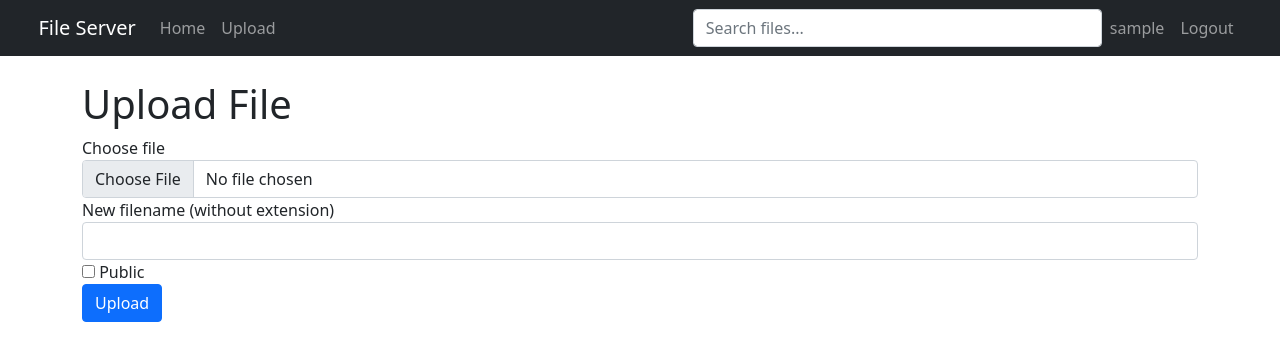
After one commit to mehediemon/Ftp_web_server_flask, a Flask app: page /upload_file in a window 1280 px wide. The commit adds this page. Shown: the top 361 px of the page. Run offline with Flask 3, Linux system fonts and the light colour scheme; the visitor is signed in with stand-in values (Sample User, id 1); some libraries are stand-ins or nearby versions.

Commit message:
navbar added

```diff
--- a/app.py
+++ b/app.py
@@ -1,4 +1,4 @@
-from flask import Flask, render_template, request, redirect, url_for, send_from_directory, flash
+from flask import Flask, redirect, render_template, request, jsonify, send_from_directory, flash, url_for
 from werkzeug.utils import secure_filename
 import bcrypt
 from flask_sqlalchemy import SQLAlchemy
@@ -6,6 +6,8 @@ from flask_login import LoginManager, login_user, login_required, logout_user, c
 import os
 from models import db, User, File
 from config import Config
+from werkzeug.utils import secure_filename
+from werkzeug.security import generate_password_hash
 
 app = Flask(__name__)
 app.config.from_object(Config)
@@ -25,16 +27,16 @@ app.config['UPLOAD_FOLDER'] = UPLOAD_FOLDER
 if not os.path.exists(UPLOAD_FOLDER):
     os.makedirs(UPLOAD_FOLDER)
 
-ALLOWED_EXTENSIONS = {'txt', 'pdf', 'png', 'jpg', 'jpeg', 'gif', 'mp4', 'mp3'}
+ALLOWED_EXTENSIONS = {'txt', 'pdf', 'png', 'jpg', 'jpeg', 'gif', 'mp4', 'mp3', 'docx', 'xlsx'}
 
-def allowed_file(filename):
-    return '.' in filename and filename.rsplit('.', 1)[1].lower() in ALLOWED_EXTENSIONS
+
 
 def create_tables():
     with app.app_context():
         db.create_all()
 
 create_tables()  # Call this function to create tables
+
 
 @app.route('/register', methods=['GET', 'POST'])
 def register():
@@ -65,6 +67,31 @@ def login():
             flash('Login failed. Check your username and password.')
     return render_template('login.html')
 
+
+@app.route('/edit_profile', methods=['GET', 'POST'])
+@login_required
+def edit_profile():
+    if request.method == 'POST':
+        new_password = request.form.get('new_password')
+        confirm_password = request.form.get('confirm_password')
+
+        if new_password != confirm_password:
+            flash('Passwords do not match', 'danger')
+            return redirect(url_for('edit_profile'))
+
+        # Hash the new password
+        hashed_password = bcrypt.hashpw(new_password.encode('utf-8'), bcrypt.gensalt()).decode('utf-8')
+
+        # Update the user's password in the database
+        current_user.password = hashed_password
+        db.session.commit()
+
+        flash('Password updated successfully', 'success')
+        return redirect(url_for('index'))
+
+    return render_template('edit_profile.html')
+
+
 @app.route('/logout')
 @login_required
 def logout():
@@ -74,60 +101,74 @@ def logout():
 @app.route('/')
 @login_required
 def index():
+    return render_template('index.html')
+
+@app.route('/file_list')
+@login_required
+def file_list():
     search_query = request.args.get('search', '')
     show_public = request.args.get('public', 'off') == 'on'
     show_private = request.args.get('private', 'off') == 'on'
 
+    # Base query
     query = File.query
 
     if search_query:
         query = query.filter(File.filename.ilike(f'%{search_query}%'))
 
     if show_public and not show_private:
-        query = query.filter_by(public=True)
+        # Show all public files
+        query = query.filter(File.public == True)
     elif show_private and not show_public:
-        query = query.filter_by(user_id=current_user.id)
+        # Show only the current user's private files
+        query = query.filter(File.user_id == current_user.id)
+    elif show_public and show_private:
+        # Show all public files and current user's private files
+        query = query.filter(
+            (File.public == True) |
+            (File.user_id == current_user.id)
+        )
 
     files = query.all()
 
-    return render_template('index.html', files=files, show_public=show_public, show_private=show_private)
+    file_list_html = render_template('file_list.html', files=files)
+    return jsonify({'file_list': file_list_html})
 
-@app.route('/upload', methods=['GET', 'POST'])
+
+def allowed_file(filename):
+    return '.' in filename and filename.rsplit('.', 1)[1].lower() in ALLOWED_EXTENSIONS
+
+@app.route('/upload_file', methods=['GET', 'POST'])
 @login_required
 def upload_file():
     if request.method == 'POST':
-        if 'file' not in request.files:
-            flash('No file part')
-            return redirect(request.url)
         file = request.files['file']
-        if file.filename == '':
-            flash('No selected file')
-            return redirect(request.url)
+        new_filename = request.form.get('filename', '')
+
         if file and allowed_file(file.filename):
-            # Get new filename and public/private option from the form
-            new_filename = request.form['filename']
-            public = 'public' in request.form
+            original_filename = secure_filename(file.filename)
+            extension = original_filename.rsplit('.', 1)[1].lower()  # Extract file extension
 
-            # Save the file
-            filepath = os.path.join(app.config['UPLOAD_FOLDER'], secure_filename(new_filename))
-            file.save(filepath)
+            # Construct new filename with original extension
+            new_filename_with_extension = f"{new_filename}.{extension}"
+            file_path = os.path.join(UPLOAD_FOLDER, new_filename_with_extension)
 
-            # Get file size
-            file_size = os.path.getsize(filepath)
+            file.save(file_path)
 
-            # Create a new File entry in the database
-            new_file = File(
-                filename=new_filename,
-                filepath=filepath,
+            # Save file info to the database
+            file_record = File(
+                filename=new_filename_with_extension,
+                filepath=file_path,  # Set the filepath
                 user_id=current_user.id,
-                public=public,
-                size=file_size
+                public='public' in request.form,
+                size=os.path.getsize(file_path)  # Get the file size
             )
-            db.session.add(new_file)
+            db.session.add(file_record)
             db.session.commit()
 
-            flash('File successfully uploaded')
+            flash('File uploaded successfully', 'success')
             return redirect(url_for('index'))
+
     return render_template('upload.html')
 
 @app.route('/download/<int:file_id>')
--- /dev/null
+++ b/templates/base.html
@@ -0,0 +1,90 @@
+<!DOCTYPE html>
+<html lang="en">
+<head>
+    <meta charset="UTF-8">
+    <meta name="viewport" content="width=device-width, initial-scale=1.0">
+    <title>{% block title %}My File Server{% endblock %}</title>
+    <link rel="stylesheet" href="{{ url_for('static', filename='css/bootstrap.min.css') }}">
+    <style>
+        .navbar {
+            align-items: center;
+        }
+        .navbar-search {
+            flex: 1;
+            max-width: 600px; /* Adjust max-width as needed */
+        }
+        .navbar-search .form-control {
+            width: 100%;
+        }
+        .navbar-nav-right {
+            margin-left: auto;
+        }
+        .navbar-nav-center {
+            display: flex;
+            justify-content: center;
+            flex: 1;
+        }
+    </style>
+</head>
+<body>
+    <!-- Navigation bar -->
+    <nav class="navbar navbar-expand-lg navbar-dark bg-dark" style="padding-left: 3%; padding-right: 3%;">
+
+        <div class="collapse navbar-collapse d-flex">
+            <a class="navbar-brand" href="{{ url_for('index') }}">File Server</a>
+            <!-- Navbar items (left side) -->
+            <ul class="navbar-nav">
+                {% if current_user.is_authenticated %}
+
+                <li class="nav-item">
+                    <a class="nav-link" href="{{ url_for('index') }}">Home</a>
+                </li>
+                <li class="nav-item">
+                    <a class="nav-link" href="{{ url_for('upload_file') }}">Upload</a>
+                </li>
+
+                {% endif %}
+            </ul>
+
+            <!-- Centered search bar -->
+
+
+            <!-- User info and logout (right side) -->
+
+        </div>
+        <div class="navbar-search navbar-nav-center">
+            <input type="text" id="searchBar" class="form-control" placeholder="Search files..." value="{{ request.args.get('search', '') }}">
+        </div>
+        <div>
+            {% if current_user.is_authenticated %}
+            <ul class="navbar-nav navbar-nav-right">
+                <li class="nav-item">
+                    <a class="nav-link" href="{{ url_for('edit_profile') }}">{{ current_user.username }}</a>
+                </li>
+                <li class="nav-item">
+                    <a class="nav-link" href="{{ url_for('logout') }}">Logout</a>
+                </li>
+            </ul>
+            {% endif %}
+        </div>
+
+    </nav>
+
+    <!-- Main content -->
+    <div class="container mt-4">
+        {% block content %}
+        {% endblock %}
+    </div>
+
+    <script>
+        document.getElementById('searchBar').addEventListener('input', function() {
+            let searchQuery = this.value;
+            fetch(`/file_list?search=${encodeURIComponent(searchQuery)}`)
+                .then(response => response.json())
+                .then(data => {
+                    document.getElementById('fileList').innerHTML = data.file_list;
+                });
+        });
+    </script>
+</body>
+</html>
--- a/templates/login.html
+++ b/templates/login.html
@@ -8,7 +8,7 @@
 </head>
 <body>
     <div class="container mt-5">
-        <h1 class="mb-4">Login</h1>
+        <h2>Login</h2>
         <form action="{{ url_for('login') }}" method="post">
             <div class="form-group">
                 <label for="username">Username</label>
@@ -19,8 +19,8 @@
                 <input type="password" class="form-control" id="password" name="password" required>
             </div>
             <button type="submit" class="btn btn-primary">Login</button>
-            <a href="{{ url_for('register') }}" class="btn btn-link">Register</a>
         </form>
+        <a href="{{ url_for('register') }}">Register</a>
     </div>
 </body>
 </html>
--- a/templates/register.html
+++ b/templates/register.html
@@ -8,7 +8,7 @@
 </head>
 <body>
     <div class="container mt-5">
-        <h1 class="mb-4">Register</h1>
+        <h2>Register</h2>
         <form action="{{ url_for('register') }}" method="post">
             <div class="form-group">
                 <label for="username">Username</label>
@@ -19,8 +19,8 @@
                 <input type="password" class="form-control" id="password" name="password" required>
             </div>
             <button type="submit" class="btn btn-primary">Register</button>
-            <a href="{{ url_for('login') }}" class="btn btn-link">Back to Login</a>
         </form>
+        <a href="{{ url_for('login') }}">Login</a>
     </div>
 </body>
 </html>
--- a/templates/upload.html
+++ b/templates/upload.html
@@ -1,77 +1,23 @@
-<!DOCTYPE html>
-<html lang="en">
-<head>
-    <meta charset="UTF-8">
-    <meta name="viewport" content="width=device-width, initial-scale=1.0">
-    <title>Upload File</title>
-    <link rel="stylesheet" href="{{ url_for('static', filename='css/bootstrap.min.css') }}">
-    <style>
-        .progress {
-            height: 20px;
-        }
-    </style>
-</head>
-<body>
-    <div class="container mt-5">
-        <h1 class="mb-4">Upload a File</h1>
-        <form id="uploadForm" action="{{ url_for('upload_file') }}" method="post" enctype="multipart/form-data">
-            <div class="form-group">
-                <label for="file">Choose File</label>
-                <input type="file" class="form-control-file" name="file" id="file" required>
-            </div>
-            <div class="form-group">
-                <label for="filename">New Filename</label>
-                <input type="text" class="form-control" id="filename" name="filename" required>
-            </div>
-            <div class="form-check">
-                <input type="checkbox" class="form-check-input" id="public" name="public">
-                <label class="form-check-label" for="public">Public</label>
-            </div>
-            <button type="submit" class="btn btn-success mt-3">Upload</button>
-        </form>
+{% extends 'base.html' %}
 
-        <!-- Progress bar -->
-        <div class="progress mt-3" style="display:none;">
-            <div id="progressBar" class="progress-bar progress-bar-striped progress-bar-animated" style="width: 0%;"></div>
-        </div>
+{% block title %}Upload File{% endblock %}
 
-        <a href="{{ url_for('index') }}" class="btn btn-secondary mt-4">Back to Home</a>
+{% block content %}
+<h1>Upload File</h1>
+<form action="{{ url_for('upload_file') }}" method="post" enctype="multipart/form-data">
+    <div class="form-group">
+        <label for="file">Choose file</label>
+        <input type="file" class="form-control" id="file" name="file" required>
     </div>
-
-    <script>
-        document.getElementById('uploadForm').addEventListener('submit', function(e) {
-            e.preventDefault(); // Prevent the form from submitting the default way
-
-            var formData = new FormData(this);
-            var xhr = new XMLHttpRequest();
-
-            // Set up the progress event
-            xhr.upload.onprogress = function(event) {
-                if (event.lengthComputable) {
-                    var percentComplete = Math.round((event.loaded / event.total) * 100);
-                    document.querySelector('.progress').style.display = 'block';
-                    document.getElementById('progressBar').style.width = percentComplete + '%';
-                    document.getElementById('progressBar').innerText = percentComplete + '%';
-                }
-            };
-
-            // Set up the load event
-            xhr.onload = function() {
-                if (xhr.status === 200) {
-                    // Upload completed successfully
-                    document.querySelector('.progress').style.display = 'none';
-                    alert('File successfully uploaded');
-                    window.location.href = '{{ url_for("index") }}';
-                } else {
-                    // Handle error
-                    alert('Upload failed');
-                }
-            };
-
-            // Set up the request
-            xhr.open('POST', this.action, true);
-            xhr.send(formData);
-        });
-    </script>
-</body>
-</html>
+    <div class="form-group">
+        <label for="filename">New filename (without extension)</label>
+        <input type="text" class="form-control" id="filename" name="filename" required>
+    </div>
+    <div class="form-group">
+        <label>
+            <input type="checkbox" name="public"> Public
+        </label>
+    </div>
+    <button type="submit" class="btn btn-primary">Upload</button>
+</form>
+{% endblock %}
```
Also changed, not shown: models.py (+5 -8 lines), templates/edit_profile.html (added, +36 -0 lines), templates/file_list.html (added, +13 -0 lines), templates/index.html (+23 -51 lines), instance/ftp_server.db, uploads/adss.png (deleted), uploads/apoopoasd.png (deleted).
